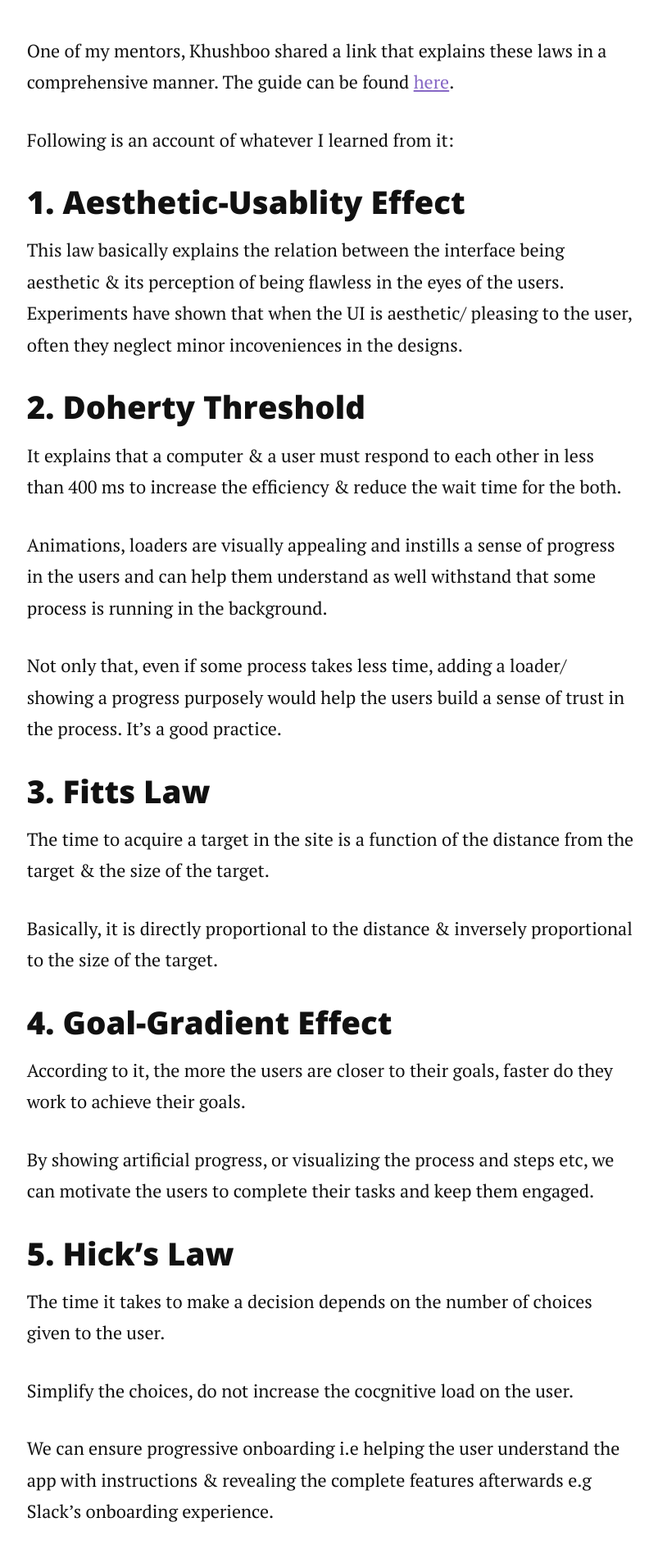
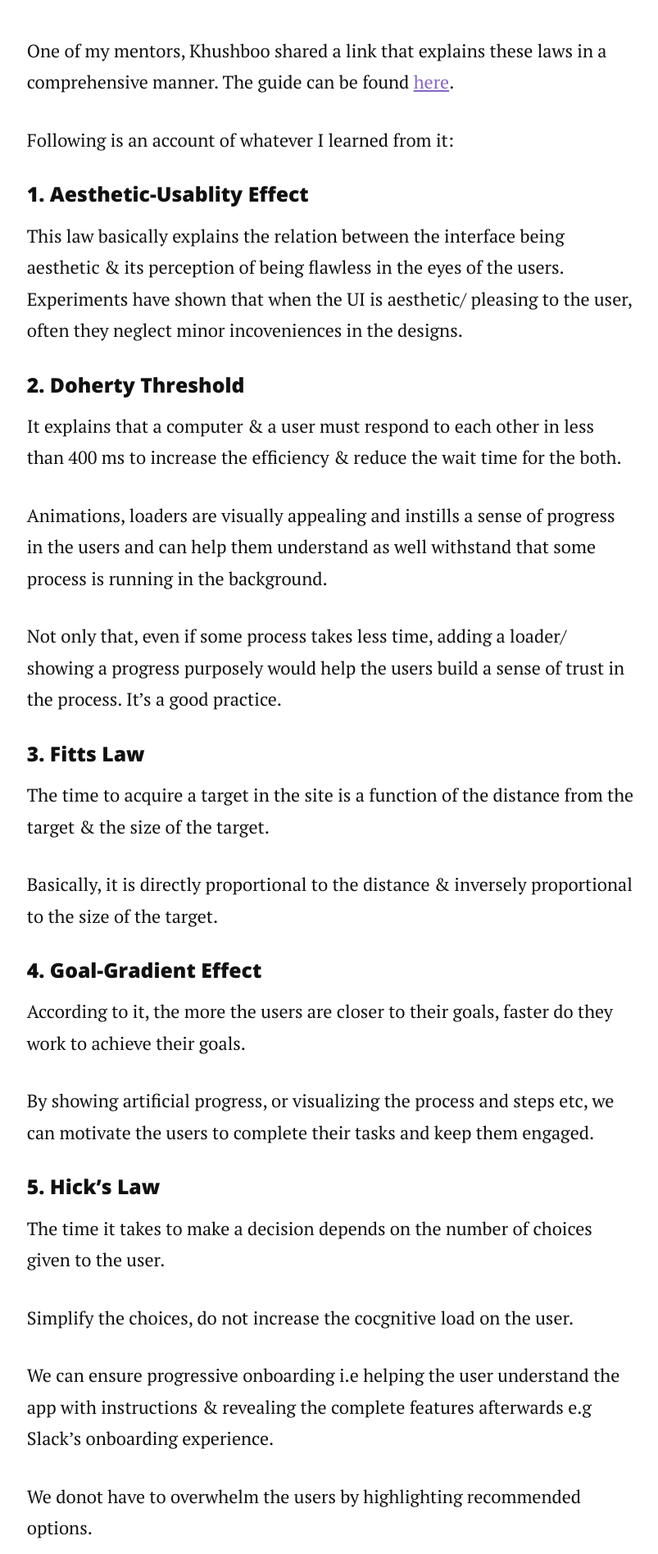
Before and after one commit to jazzcodes/the-lavender-design, a Jekyll site: the page built from _posts/2023-06-27-laws-of-ux.markdown, in a window 1280 px wide. Shown: the part 694-2590 px from the top of the page at 82% size, without its empty margins (236-1039 px from the left). Built offline with Jekyll 4.4.1, drawn with Linux system fonts in a browser that asks for light colours; nearby versions of some CDN libraries; comment, search, counter and statistics services are not loaded.

Commit message:
fix: headings again changed

```diff
--- a/_posts/2023-06-27-laws-of-ux.markdown
+++ b/_posts/2023-06-27-laws-of-ux.markdown
@@ -11,11 +11,11 @@ The guide can be found [here]().
 
 Following is an account of whatever I learned from it:
 
-### 1. Aesthetic-Usablity Effect
+#### 1. Aesthetic-Usablity Effect
 
 This law basically explains the relation between the interface being aesthetic & its perception of being flawless in the eyes of the users. Experiments have shown that when the UI is aesthetic/ pleasing to the user, often they neglect minor incoveniences in the designs.
 
-### 2. Doherty Threshold
+#### 2. Doherty Threshold
 
 It explains that a computer & a user must respond to each other in less than 400 ms to increase the efficiency & reduce the wait time for the both.
 
@@ -23,19 +23,19 @@ Animations, loaders are visually appealing and instills a sense of progress in t
 
 Not only that, even if some process takes less time, adding a loader/ showing a progress purposely would help the users build a sense of trust in the process. It's a good practice.
 
-### 3. Fitts Law
+#### 3. Fitts Law
 
 The time to acquire a target in the site is a function of the distance from the target & the size of the target.
 
 Basically, it is directly proportional to the distance & inversely proportional to the size of the target.
 
-### 4. Goal-Gradient Effect
+#### 4. Goal-Gradient Effect
 
 According to it, the more the users are closer to their goals, faster do they work to achieve their goals.
 
 By showing artificial progress, or visualizing the process and steps etc, we can motivate the users to complete their tasks and keep them engaged.
 
-### 5. Hick's Law
+#### 5. Hick's Law
 
 The time it takes to make a decision depends on the number of choices given to the user.
 
@@ -47,48 +47,48 @@ We donot have to overwhelm the users by highlighting recommended options.
 
 But yes, we don't have to simplify things to the point of abstraction, too.
 
-### 6. Jacob's Law
+#### 6. Jacob's Law
 
 According to this law, the users would have a pre-defined knowledge of using our app as per thier experiences with the similar apps. We need to take benefit of this existing mental model & provide a better interface for the users. And yes, we donot have to make it complex for them to learn the new model.
 Even if we make cahnges to our model in future, we should give our users some bracket of time to understand the new one or continue using the previous one untill they become comfortable with the new one.
 
-### 7. Law of Proximity
+#### 7. Law of Proximity
 
 The elements that are near to each other, tend to be related to each other & are grouped together. They seem to have similar functionality too.
 
-### 8. Law of Prägnanz
+#### 8. Law of Prägnanz
 
 This tells that the users tend to understand/interpret complex images in their simplest form possible to minimize the cognitive load.
 
-### 9. Law of Similarity
+#### 9. Law of Similarity
 
 Similar looking elements will be understood to have similar functionality too & would be understood to be a part of the same group. However, this may not be the case necessarily.
 
 e.g the links must be visually separated from the normal text on the website.
 
-### 10. Law of Uniform Connectedness
+#### 10. Law of Uniform Connectedness
 
 This states that the elements that appear to be connected visually e.g via lines, flows etc seem to belong to a group having similar functionality than the ones that are not connected.
 
-### 11. Miller's Law
+#### 11. Miller's Law
 
 According to this, we need to display our information in chunks so that the user remembers the details.
 The expected number of points that a user can hold short-term is 7 plus or minus 2 roughly.
 
-### 12. Occam's Razor
+#### 12. Occam's Razor
 
 It states that among the hypotheses that predict equally well, the one with the mimimum assumptions need to be selected.
 
 It means that whenever possible try to remove extraneous elements in order to reduce the complexity without compromising the functionality. The task should be said to be completed only after removal of maximum extraneous elements.
 
-### 13. The Pareto Principle
+#### 13. The Pareto Principle
 
 I remember, we studied this in one of our electives back then in our undergraduate program. The subject's name was - "Total Quality Management" and see here it comes handy in improving the quality of experience of the intended user.
 
 It states that, in most of the cases, 80% of the outcomes/effects occur due to 20% of the causes.
 This leads to a conclusion that inputs & outputs aren't evenly distributed & that we need to focus of the group of elements that affect the users more postively.
 
-### 14. Parkinson's Law
+#### 14. Parkinson's Law
 
 This states that any task will inflate (i.e take more time to complete) until all of the available time is spent.
 
@@ -96,7 +96,7 @@ This leads to a conclusion that we need to reduce the time a user spends on a ta
 
 Some ways in which we can reduce the user time & effort can be seen in the example when we use autofill in the forms that helps in quick bookings, shopping etc. preventing the task inflation.
 
-### 15. Peak-End Rule
+#### 15. Peak-End Rule
 
 According to this, the user remembers the peak moments more vividly e.g the end/ the moments of wait/ some intense moment.
 
@@ -108,32 +108,32 @@ e.g In Uber while waiting for a ride can lead to cancelling of it due to increas
 
 Another example of MailChimp is in which mail campaigns are done. The fun-filled interface helps the user relieve the load of a moment that can be stressful for the users.
 
-### 16. Serial Position Effect
+#### 16. Serial Position Effect
 
 The principle states that the users have the propensity (tendency) to remember the first & the last items in the list/series.
 
 So, we need to write the most important of the things in the beginning & the end of the list & write the least important ones, somewhere in the middle. e.g elements in a nav bar
 
-### 17. Tesler's Law
+#### 17. Tesler's Law
 
 This is also known as the law of conservation of the complexity. This states that a certain amount of complexity is going to remain in a system. We need to work on the internal/inherent complexities via design & development to reduce the burden from the user.
 But yes, we donot need to simplify things to the point of abstraction.
 
-### 18. Postel's Law
+#### 18. Postel's Law
 
 According to this, we need to be liberal to what we accept from the users (inputs, feedbacks) and be conseravtive to what we send to the users (outputs).
 
-### 19. Law of Common Region
+#### 19. Law of Common Region
 
 According to this, when a group of elements are observed to share a common region, they are expected to be related to each other. They have defined boundaries & can even share same background color to show a commonality in the region.
 
-### 20. Von Restorff Effect
+#### 20. Von Restorff Effect
 
 This is also known as the principle of isolation. It says that the most unique element is tend to be remembered more vividly by the user as compared to the similar looking ones & are treated as the salient features.
 
 But in order to make things look salient/ different from the normal ones, we don't only have to rely on the contrast of colors as it won't be helpful for the ones with color deficiency. Not only that, we need to take care of the ones with motion sensitivity while using motion to communicate the contrast.
 
-### 21. Zeigarnik Effect
+#### 21. Zeigarnik Effect
 
 This states that people tend to remember the incomplete tasks or the interrupted ones better than the completed ones. So, we should provide progress bar kinda elements to help indicate artificial process & motivate the user to complete it as already discusses in one of the laws - "Goal-Gradient Effect". Also, we can add a link for additional information to engage users to read more about the topic if they like.
 
```
